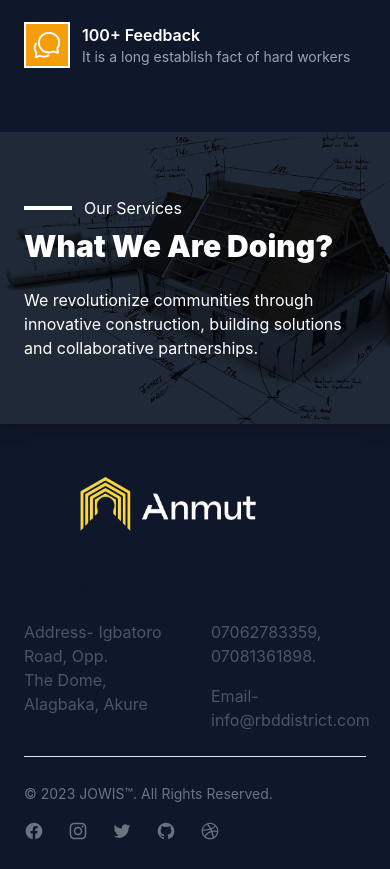
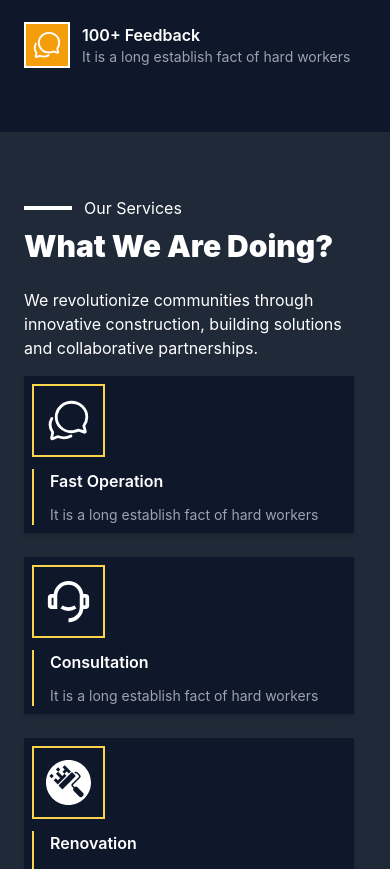
Before and after one commit to Ernie1234/anmut, a React (Vite) app: page /services in a window 390 px wide. Shown: the part 1120-1989 px from the top of the page. Built offline with nearby package versions, Linux system fonts and the light colour scheme.

Commit message:
service finished

```diff
--- a/src/routes/Contact.jsx
+++ b/src/routes/Contact.jsx
@@ -4,37 +4,43 @@ function Contact() {
   return (
     <div className="bg-stone-800 text-white p-8 md:p-12 lg:p-16 ">
       <div className="mb-5 md:mb-10 text-center">
-        <h1 className="mb-4 text-4xl font-extrabold tracking-tighter  text-white md:text-5xl lg:text-6xl">
+        <h1 className="mb-4 text-3xl font-extrabold tracking-tighter text-white md:text-5xl lg:text-6xl">
           Leading way in bilding & Civil contruction
         </h1>
-        <div className="flex gap-3 md:gap-6 lg:gap-20 justify-center mt-5 md:mt-8">
+        <div className="flex gap-2 md:gap-6 lg:gap-20 justify-center mt-5 md:mt-8">
           <h5 className="flex items-center gap-1 md:gap-2">
             <IoCheckmarkCircle />
-            <p className="capitalize text-white text-base md:text-md lg:text-lg">
+            <p className="capitalize text-white text-sm md:text-md lg:text-lg">
               Professional staff
             </p>
           </h5>
           <h5 className="flex items-center gap-1 md:gap-2">
             <IoCheckmarkCircle />
-            <p>100% satisfaction</p>
+            <p className="capitalize text-white text-sm md:text-md lg:text-lg">
+              100% satisfaction
+            </p>
           </h5>
           <h5 className="flex items-center gap-1 md:gap-2">
             <IoCheckmarkCircle />
-            <p>accurate testing</p>
+            <p className="capitalize text-white text-sm md:text-md lg:text-lg">
+              accurate testing
+            </p>
           </h5>
           <h5 className="flex items-center gap-1 md:gap-2">
             <IoCheckmarkCircle />
-            <p>transparent price</p>
+            <p className="capitalize text-white text-sm md:text-md lg:text-lg">
+              transparent price
+            </p>
           </h5>
         </div>
       </div>
-      <div className="grid grid-cols-2 md:grid-cols-3 gap-10">
+      <div className="grid grid-cols-1 md:grid-cols-3 gap-10">
         <form
           action=""
-          className="col-start-1 col-end-3 bg-orange-500 w-full h-full grid grid-cols-1 md:grid-cols-2 gap-1 md:gap-3 lg:gap-5 py-6 px-8 rounded-sm md:rounded-md lg:rounded-lg shadow-lg"
+          className="md:col-start-1 md:col-end-3 bg-orange-500 w-full h-full grid grid-cols-1 md:grid-cols-2 gap-1 md:gap-3 lg:gap-5 py-6 px-8 rounded-sm md:rounded-md lg:rounded-lg shadow-lg"
         >
-          <div className="col-start-1 col-end-3 w-full">
-            <h2 className="font-bold tracking-normal capitalize text-white text-sm md:text-base lg:text-2xl">
+          <div className="md:col-start-1 md:col-end-3 w-full">
+            <h2 className="font-bold tracking-normal capitalize text-white  md:text-base lg:text-2xl">
               Require for a service
             </h2>
             <p className="font-normal text-xl text-white pt-1 md:pt-3">
@@ -66,7 +72,7 @@ function Contact() {
               name="email"
               placeholder="Enter Your Email"
               className="
-          py-4 px-3 w-full bg-white rounded-md  text-left text-sm
+          py-4 px-3 w-full bg-white rounded-md text-left text-sm
           text-black placeholder-gray-400 focus:outline-none"
             />
           </div>
@@ -93,7 +99,7 @@ function Contact() {
               name="service"
               placeholder="Enter Your Required Service"
               className="
-          py-4 px-3 w-full bg-white rounded-md  text-left text-sm
+          py-4 px-3 w-full bg-white rounded-md text-left text-sm
           text-black placeholder-gray-400 focus:outline-none"
             />
           </div>
@@ -107,7 +113,7 @@ function Contact() {
             Submit Request
           </button>
         </form>
-        <div className="col-start-3 col-end-4 bg-orange-500 w-full h-full py-6 px-8 rounded-sm md:rounded-md lg:rounded-lg shadow-lg">
+        <div className="md:col-start-3 md:col-end-4 bg-orange-500 w-full h-full py-6 px-8 rounded-sm md:rounded-md lg:rounded-lg shadow-lg">
           <h3 className="font-semibold capitalize text-xl">Contact Info</h3>
           <div className="mt-3">
             <p className="capitalize text-lg text-white font-medium">
--- a/src/routes/Services.jsx
+++ b/src/routes/Services.jsx
@@ -1,14 +1,17 @@
 import { PiProjectorScreenChart } from "react-icons/pi";
 import { IoChatbubblesOutline, IoConstructSharp } from "react-icons/io5";
-import { RiEmotionHappyLine } from "react-icons/ri";
+import { RiCustomerService2Line, RiEmotionHappyLine } from "react-icons/ri";
+import { MdOutlineArchitecture } from "react-icons/md";
+import { SiRenovatebot } from "react-icons/si";
 
 import { Link } from "react-router-dom";
 
 function Services() {
   return (
     <div>
-      <div className=" flex relative z-20 items-center  overflow-hidden bg-cover bg-no-repeat bg-[url('https://www.mhwilliams.com/wp-content/uploads/2020/01/11.jpeg')] bg-gray-800 bg-blend-multiply shadow-lg">
-        <div className="container mx-auto px-6 flex relative py-16  max-w-screen-xl">
+      <div className=" flex relative z-10 items-center  overflow-hidden bg-cover bg-no-repeat bg-[url('https://www.mhwilliams.com/wp-content/uploads/2020/01/11.jpeg')] bg-gray-800 bg-blend-multiply shadow-lg">
+        <div className="w-full h-full bg-gradient-to-t from-slate-800/90 to-slate-900/90 absolute z-200"></div>
+        <div className="container mx-auto px-6 flex relative py-16  max-w-screen-xl z-30">
           <div className="sm:w-2/3 lg:w-2/5 flex flex-col justify-center relative z-20 ">
             <span className="w-20 h-2 bg-gray-800 dark:bg-white mb-12"></span>
             <h1 className="uppercase text-4xl md:text-6xl  font-black  leading-none text-white">
@@ -43,7 +46,7 @@ function Services() {
           <div className="hidden md:flex justify-end items-center md:w-2/3 lg:w-3/5 relative md:ml-8 lg:ml-16">
             <img
               src="/src/assets/Construction-PNG-Image.png"
-              className="w-full shadow-lg"
+              className="w-full"
             />
           </div>
         </div>
@@ -118,15 +121,19 @@ function Services() {
           </div>
         </div>
       </div>
+
+      {/* our services section: what we are doing? */}
       <div
-        className="flex items-center overflow-hidden bg-cover bg-no-repeat bg-[url('/src/assets/Daco_4142804.png')] bg-gray-800 bg-blend-multiply shadow-lg relative"
+        className="flex items-center overflow-hidden bg-cover bg-no-repeat bg-[url('')] bg-gray-800 bg-blend-multiply shadow-lg relative "
         id="our--services"
       >
-        <div>
-          <div className="hidden lg:block absolute bottom-0 right-0 w-2/5">
-            <img src="/src/assets/Daco_4142804.png" className="w-full" />
-          </div>
+        <div className="hidden lg:block absolute bottom-0 right-0 w-2/5">
+          <img
+            src="/src/assets/image-from-rawpixel-id-12064744-original.png"
+            className="w-full"
+          />
         </div>
+
         <div className="container mx-auto px-6 relative gap-3 md:gap-8 py-16 max-w-screen-xl text-white">
           <div id="section--1" className="flex flex-col justify-center">
             <div className="flex items-center gap-3 md:gap-7">
@@ -141,6 +148,69 @@ function Services() {
               building solutions and collaborative partnerships.
             </p>
           </div>
+
+          <div className="grid grid-cols-1 md:grid-cols-2 mt-4 md:mt-8 max-w-screen-sm gap-6 md:gap-8 lg:gap-10">
+            {/* 1st service card */}
+            <Link
+              to="/contact"
+              className="bg-slate-900 shadow-md p-2 md:p-4 mr-3 flex flex-col justify-center items-start hover:shadow-lg hover:bg-slate-950 hover:scale-[1.02]"
+            >
+              <div className="border-2 bottom-2 border-amber-300 p-3 text-3xl">
+                <IoChatbubblesOutline size={45} />
+              </div>
+              <div className="mt-3 md:mt-6 border-l-2 border-l-amber-300 pl-4">
+                <h6 className="font-semibold mb-3">Fast Operation</h6>
+                <p className="text-gray-400 text-sm">
+                  It is a long establish fact of hard workers
+                </p>
+              </div>
+            </Link>
+            {/* 2nd service card */}
+            <Link
+              to="/contact"
+              className="bg-slate-900 shadow-md p-2 md:p-4 mr-3 flex flex-col justify-center items-start hover:shadow-lg hover:bg-slate-950 hover:scale-[1.02]"
+            >
+              <div className="border-2 bottom-2 border-amber-300 p-3 text-3xl">
+                <RiCustomerService2Line size={45} />
+              </div>
+              <div className="mt-3 md:mt-6 border-l-2 border-l-amber-300 pl-4">
+                <h6 className="font-semibold mb-3">Consultation</h6>
+                <p className="text-gray-400 text-sm">
+                  It is a long establish fact of hard workers
+                </p>
+              </div>
+            </Link>
+            {/* 3rd service card */}
+            <Link
+              to="/contact"
+              className="bg-slate-900 shadow-md p-2 md:p-4 mr-3 flex flex-col justify-center items-start hover:shadow-lg hover:bg-slate-950 hover:scale-[1.02]"
+            >
+              <div className="border-2 bottom-2 border-amber-300 p-3 text-3xl">
+                <SiRenovatebot size={45} />
+              </div>
+              <div className="mt-3 md:mt-6 border-l-2 border-l-amber-300 pl-4">
+                <h6 className="font-semibold mb-3">Renovation</h6>
+                <p className="text-gray-400 text-sm">
+                  It is a long establish fact of hard workers
+                </p>
+              </div>
+            </Link>
+            {/* 4th service card */}
+            <Link
+              to="/contact"
+              className="bg-slate-900 shadow-md p-2 md:p-4 mr-3 flex flex-col justify-center items-start hover:shadow-lg hover:bg-slate-950 hover:scale-[1.02]"
+            >
+              <div className="border-2 bottom-2 border-amber-300 p-3 text-3xl">
+                <MdOutlineArchitecture size={45} />
+              </div>
+              <div className="mt-3 md:mt-6 border-l-2 border-l-amber-300 pl-4">
+                <h6 className="font-semibold mb-3">Architecture</h6>
+                <p className="text-gray-400 text-sm">
+                  It is a long establish fact of hard workers
+                </p>
+              </div>
+            </Link>
+          </div>
         </div>
       </div>
     </div>
```
